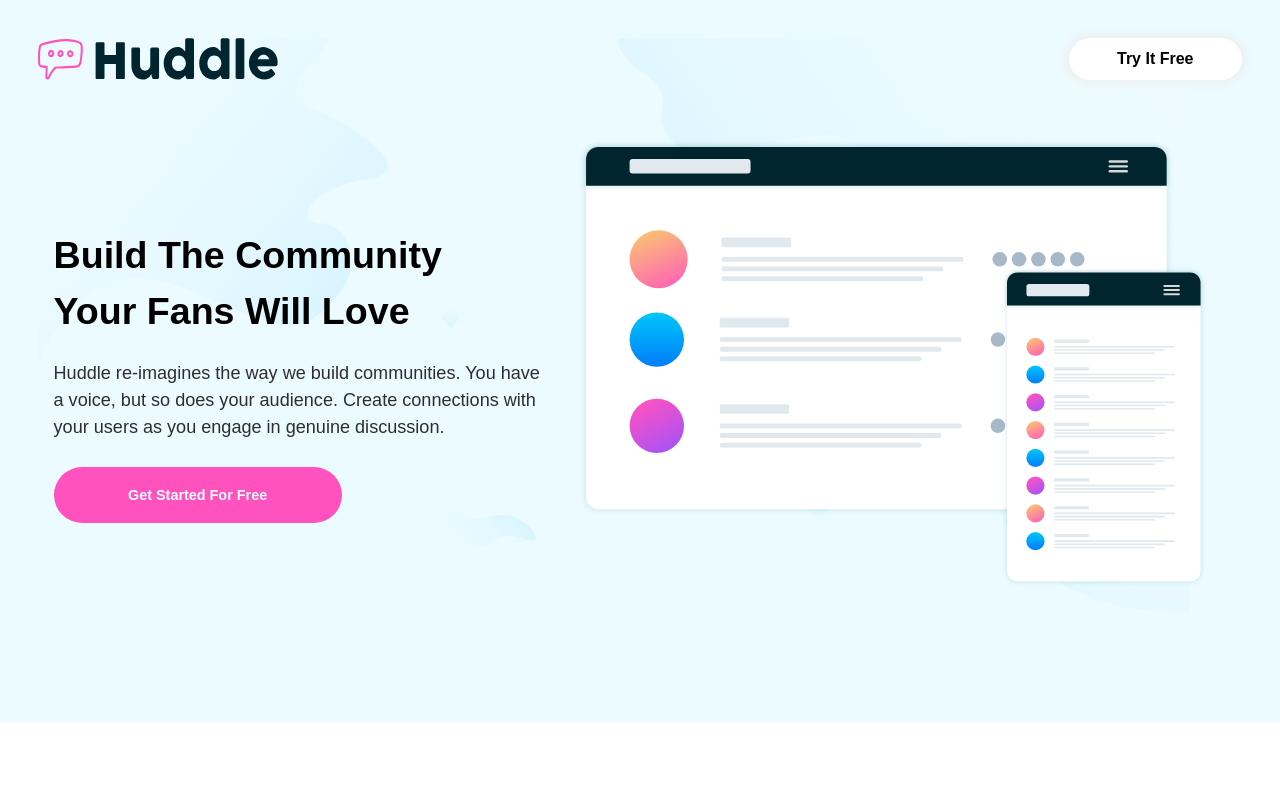
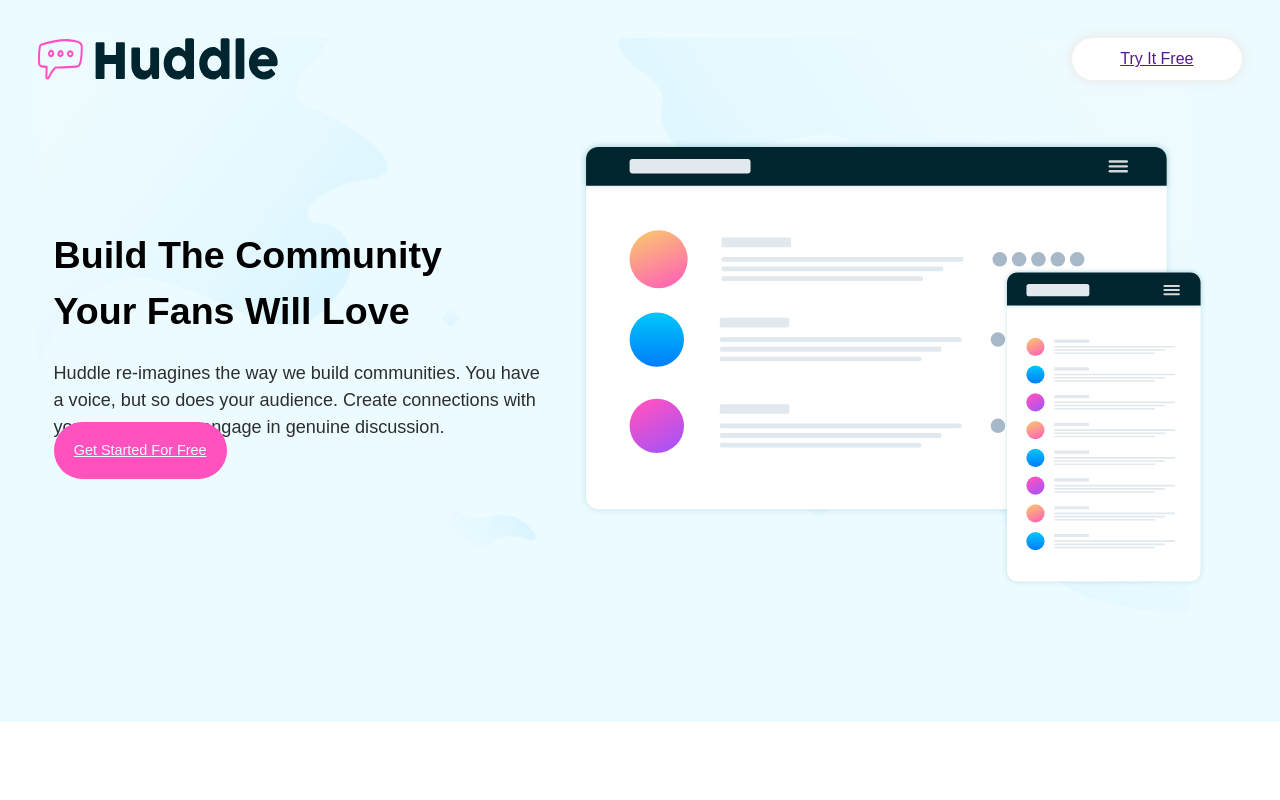
Before and after one commit to dynamite22/huddle, a plain HTML site: page index.html in a window 1280 px wide. Shown: the top 800 px of the page. Drawn offline with Linux system fonts and the light colour scheme.

Commit message:
Update index.html

```diff
--- a/index.html
+++ b/index.html
@@ -10,7 +10,7 @@
     <img src="img/bg-hero-desktop.svg" alt="nine" class="nine">
     <header class="container1">
         <img src="img/logo.svg" alt="two" class="two">
-        <h2 class="try">Try It Free</h2>
+        <a href="" class="try">Try It Free</a>
     </header>
     <div class="container2">
     <div class="side">
@@ -19,7 +19,7 @@
     <p class="huddle">Huddle re-imagines the way we build communities. You have a voice, but so does your audience.
     Create connections with your users as you engage in genuine discussion.</p>
 
-    <h3 class="get">Get Started For Free</h3>
+    <a href=""class="get">Get Started For Free</a>
     </div>
     <img src="img/illustration-mockups.svg" alt="three" class="three">
     </div>
@@ -54,7 +54,7 @@
 
     <div class="middle">
         <h1 class="ready">Ready To Build Your Community?</h1>
-        <p class="start">Get Started For Free</p>
+        <a href="" class="start">Get Started For Free</a>
     </div>
 
     <footer>
```
